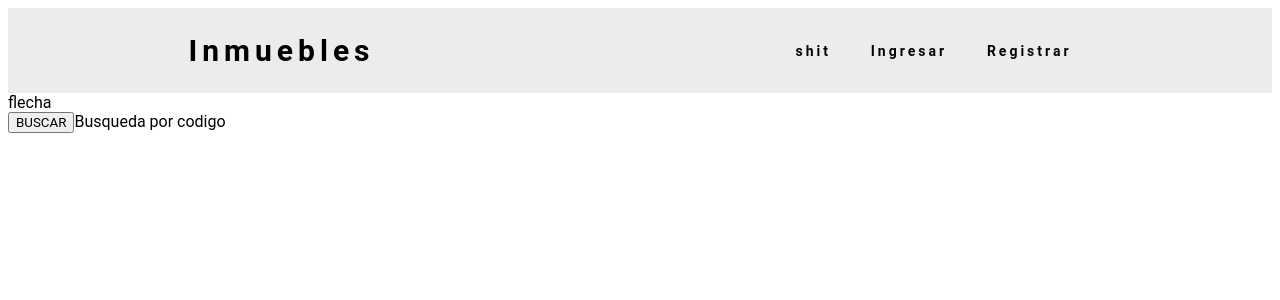
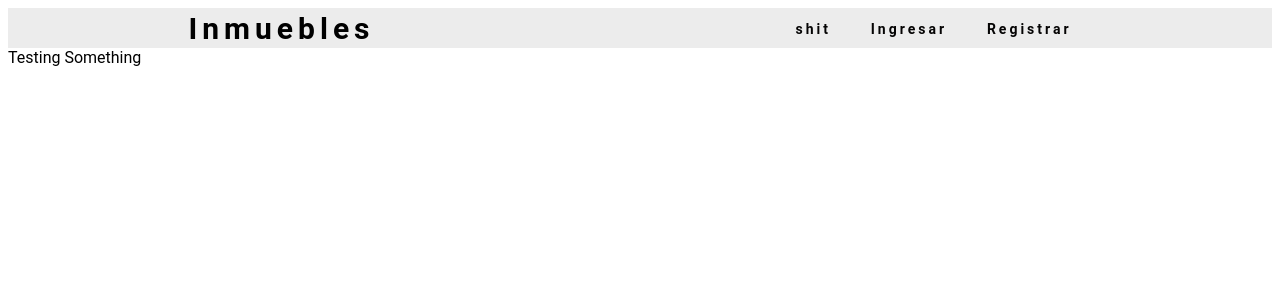
Before and after one commit to DanielR9808/ProyectoInmobiliaria, a React (Create React App) app: page /shit in a window 1280 px wide. Shown: the top 300 px of the page. Built offline with nearby package versions, Linux system fonts and the light colour scheme.

Commit message:
adding cards

```diff
--- /dev/null
+++ b/src/Components/Cards/directoryCard.js
@@ -0,0 +1,10 @@
+import React from 'react'
+
+
+export default function directoryCard() {
+        return (
+        <div>
+           directoryCard
+        </div>
+        )
+}
--- /dev/null
+++ b/src/Components/Cards/immobleCard.js
@@ -0,0 +1,9 @@
+import React from 'react'
+
+export default function immobleCard() {
+    return (
+        <div>
+           immobleCard
+        </div>
+    )
+}
--- a/src/Components/Nav/Nav.css
+++ b/src/Components/Nav/Nav.css
@@ -1,8 +1,10 @@
-nav{
+.Navbar{
     display: flex;
     justify-content: space-around;
     align-items: center;
     background-color: rgb(236, 236, 236);
+    position: sticky;
+    height:5vh;
 }
 
 .logo{
--- a/src/Components/Nav/Nav.js
+++ b/src/Components/Nav/Nav.js
@@ -9,13 +9,13 @@ import {
 
 export default function Nav() {
     return (
-        <nav>
+        <nav className="Navbar">
             <div className="logo">
                 <h1>Inmuebles</h1>
             </div>
             <ul className="nav-links">
                 <li>
-                    <Link className="link" exact to="/">shit</Link>
+                    <Link className="link" exact to="/shit">shit</Link>
                 </li>
                 <li>
                     <Link className="link" to="/login">Ingresar</Link>
--- /dev/null
+++ b/src/Components/Proves/proveShit.js
@@ -0,0 +1,19 @@
+import React from 'react'
+import immobleCard from '../Cards/immobleCard.js'
+import directoryCard from '../Cards/directoryCard.js'
+
+export default function proveShit() {
+    return (
+        <div>
+           Testing Something
+           <div>
+
+             <immobleCard></immobleCard>
+           </div>
+           <div>
+
+
+           </div>
+        </div>
+    )
+}
--- a/src/Containers/HomePage.js
+++ b/src/Containers/HomePage.js
@@ -4,8 +4,11 @@ import Nav from '../Components/Nav/Nav'
 import Login from '../Components/LoginRegister/Login'
 import Register from '../Components/LoginRegister/Register'
 import PrincipalSearch from '../Components/PrincipalSearch/PrincipalSearch'
+import proveShit from '../Components/Proves/proveShit.js'
+import directoryCard from '../Components/Cards/directoryCard.js'
 
 export default function HomePage() {
+
     return (
         <>
             <Router>
@@ -13,9 +16,12 @@ export default function HomePage() {
                 <Switch>
                     <Route path="/login" component={Login}></Route>
                     <Route path="/register" component={Register}></Route>
+                    <Route path="/shit" component={proveShit}></Route>
+                    <PrincipalSearch></PrincipalSearch>
+                    <directoryCard></directoryCard>
                 </Switch>
             </Router>
-            <PrincipalSearch></PrincipalSearch>
+
         </>
     )
 }
```
Also changed, not shown: 1 other file (tests, documents, lock files or other folders).
